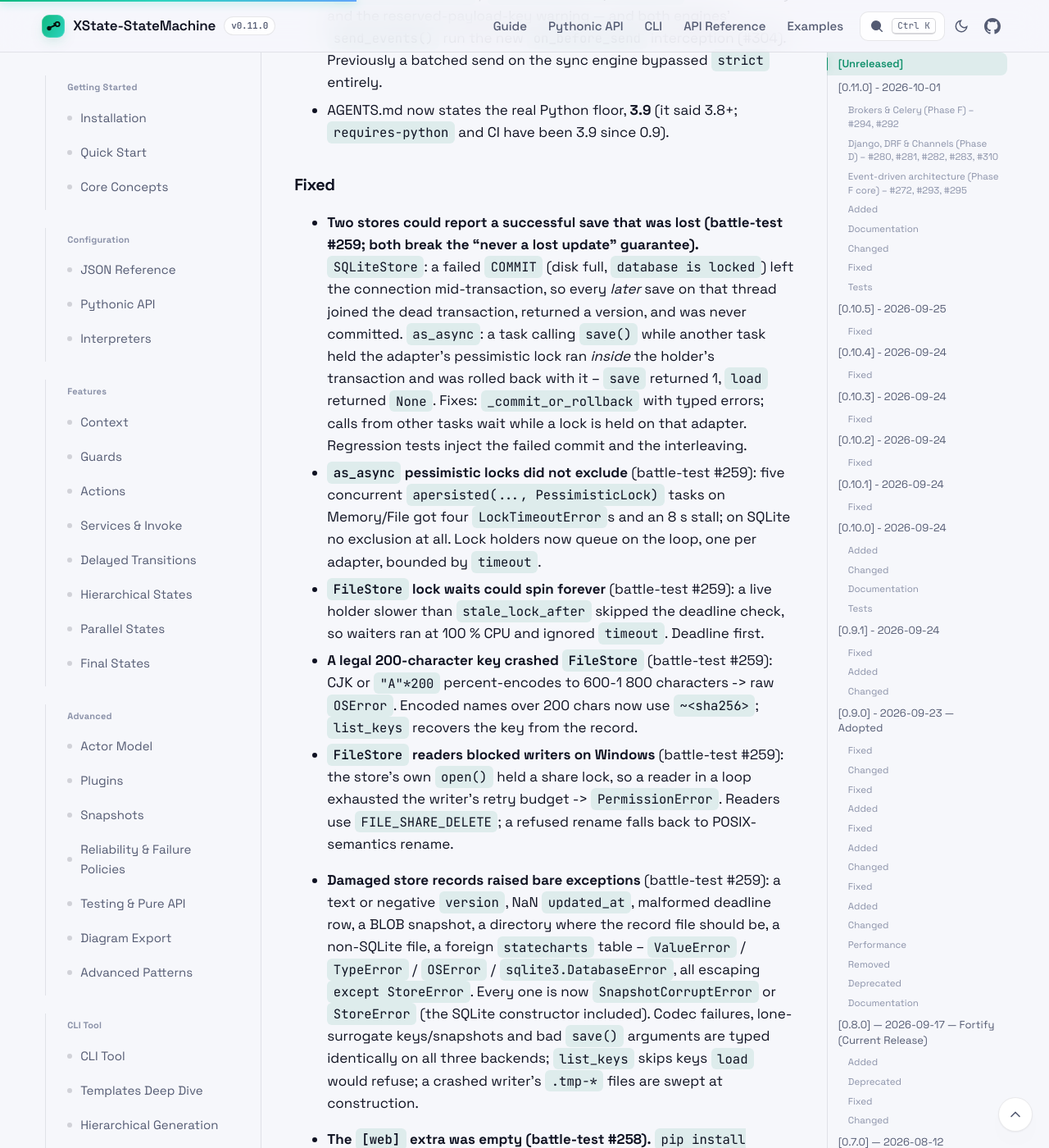
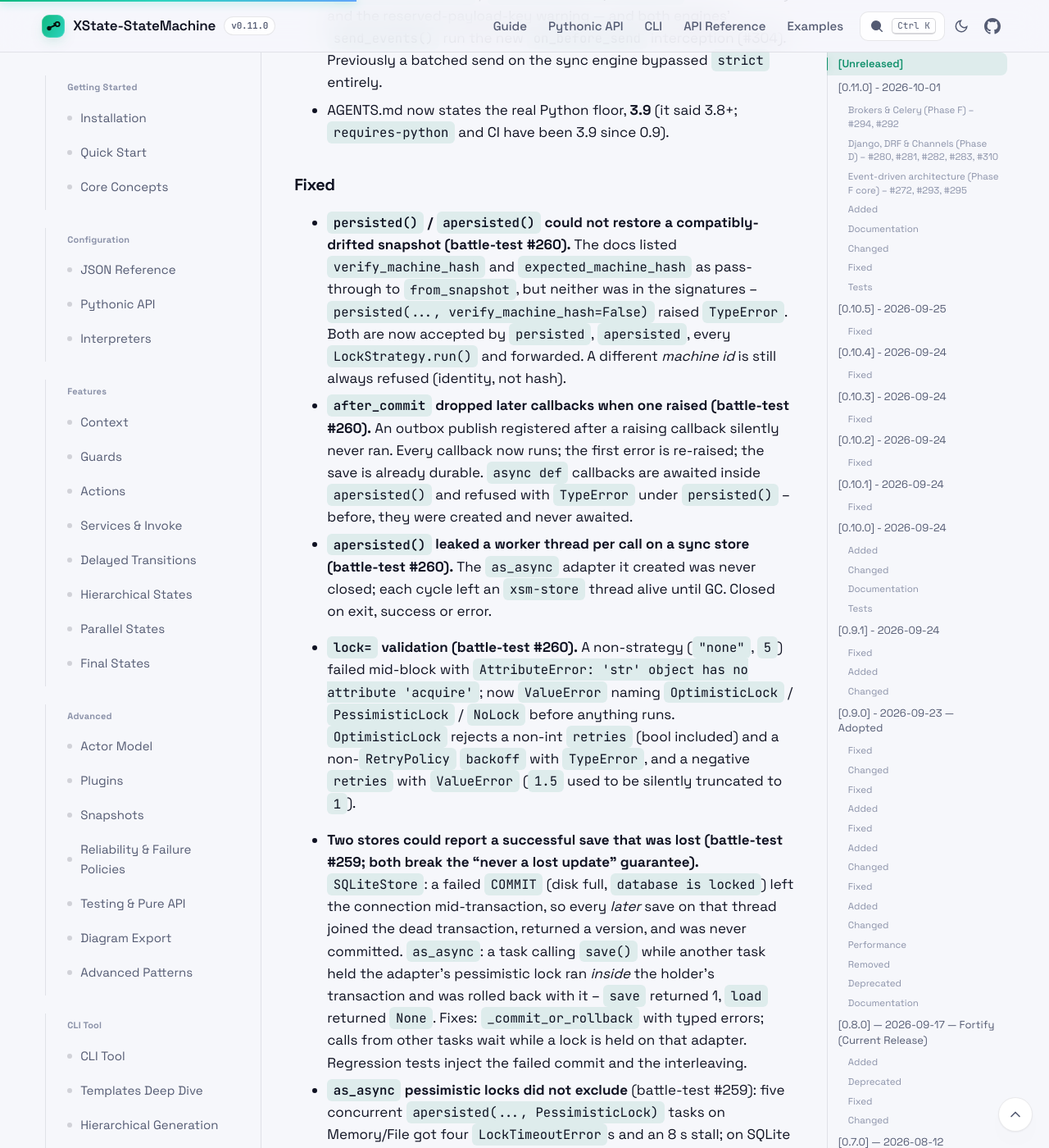
Before and after one commit to basiltt/xstate-statemachine, a Jekyll site: the page built from docs/_guide/changelog.md, in a window 1280 px wide and 1400 px high, scrolled down 34913 px. Shown: the whole window at 82% size. Built offline with Jekyll 4.4.1, drawn with Linux system fonts in a browser that asks for light colours; some of the changed text lies outside the part shown.

Commit message:
docs(persistence): failure->outcome table for persisted(); changelog (both copies); verify script runs both battle files + mojibake scan
Co-Authored-By: Claude Fable 5 <noreply@anthropic.com>

```diff
--- a/docs/_guide/changelog.md
+++ b/docs/_guide/changelog.md
@@ -1149,6 +1149,31 @@ _No unreleased changes yet._
 
 ### Fixed
 
+- **`persisted()` / `apersisted()` could not restore a compatibly-drifted
+  snapshot (battle-test #260).** The docs listed `verify_machine_hash` and
+  `expected_machine_hash` as pass-through to `from_snapshot`, but neither
+  was in the signatures -- `persisted(..., verify_machine_hash=False)`
+  raised `TypeError`. Both are now accepted by `persisted`, `apersisted`,
+  every `LockStrategy.run()` and forwarded. A different *machine id* is
+  still always refused (identity, not hash).
+- **`after_commit` dropped later callbacks when one raised (battle-test
+  #260).** An outbox publish registered after a raising callback silently
+  never ran. Every callback now runs; the first error is re-raised; the
+  save is already durable. `async def` callbacks are awaited inside
+  `apersisted()` and refused with `TypeError` under `persisted()` -- before,
+  they were created and never awaited.
+- **`apersisted()` leaked a worker thread per call on a sync store
+  (battle-test #260).** The `as_async` adapter it created was never
+  closed; each cycle left an `xsm-store` thread alive until GC. Closed on
+  exit, success or error.
+- **`lock=` validation (battle-test #260).** A non-strategy (`"none"`,
+  `5`) failed mid-block with `AttributeError: 'str' object has no
+  attribute 'acquire'`; now `ValueError` naming `OptimisticLock` /
+  `PessimisticLock` / `NoLock` before anything runs. `OptimisticLock`
+  rejects a non-int `retries` (bool included) and a non-`RetryPolicy`
+  `backoff` with `TypeError`, and a negative `retries` with `ValueError`
+  (`1.5` used to be silently truncated to `1`).
+
 - **Two stores could report a successful save that was lost (battle-test
   #259; both break the "never a lost update" guarantee).**
   `SQLiteStore`: a failed `COMMIT` (disk full, `database is locked`) left
```
Also changed, not shown: docs/_guide/persistence.md (+18 -0 lines), CHANGELOG.md, 2 other files.
